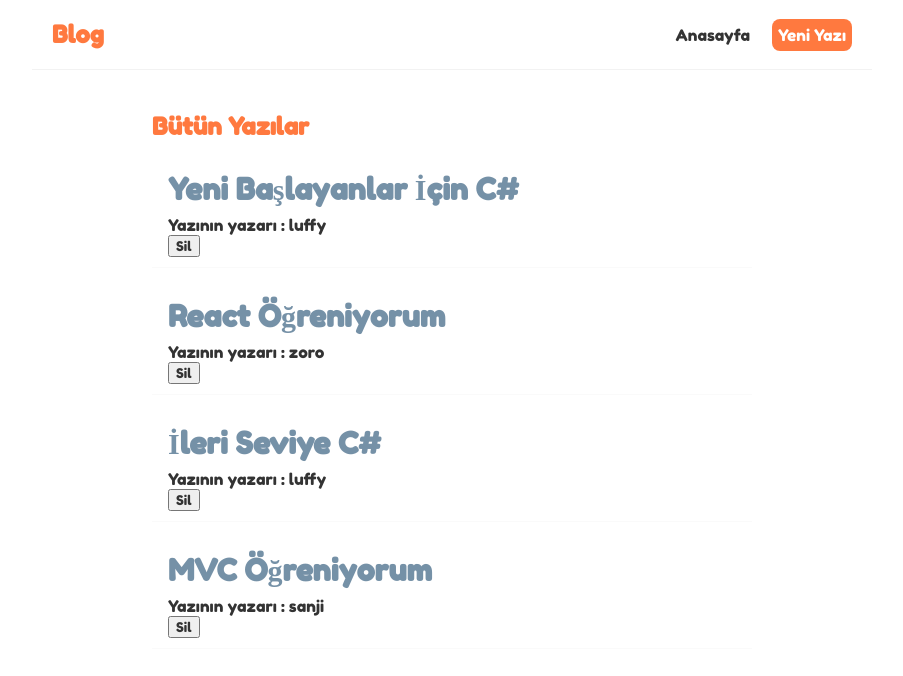
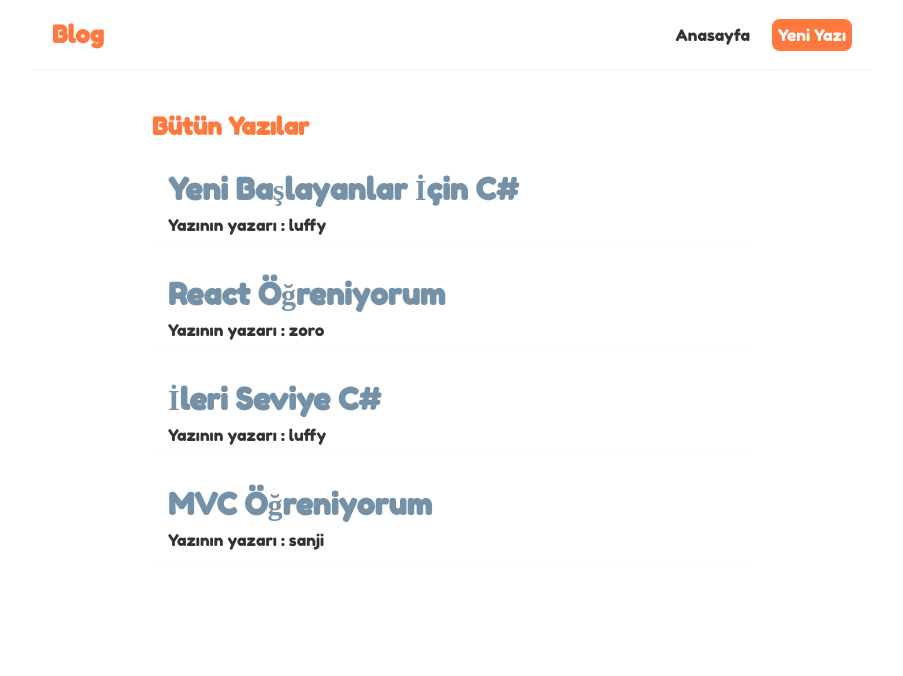
Before and after one commit to sdnrcvk/React-Basic-Blog, a React (Create React App) app: page / in a window 1280 px wide. Shown: the top 676 px of the page, without its empty margins (188-1091 px from the left). Built offline with nearby package versions, Linux system fonts and the light colour scheme; data requests are answered from the project's data file.

Commit message:
useFetch created

```diff
--- a/src/BlogList.js
+++ b/src/BlogList.js
@@ -1,7 +1,7 @@
 import React from 'react'
 
 
-export default function BlogList({bloglar,baslik,handleClick}) {
+export default function BlogList({bloglar,baslik}) {
 
     return (
     <div className="blog-list">
@@ -10,7 +10,6 @@ export default function BlogList({bloglar,baslik,handleClick}) {
         <div className="blog-preview" key={blog.id}>
             <h2>{blog.ad}</h2>
             <p>Yazının yazarı : {blog.yazar}</p>
-            <button onClick={()=>handleClick(blog.id)}>Sil</button>
         </div>
     ))}
     </div>
--- a/src/Home.js
+++ b/src/Home.js
@@ -1,40 +1,15 @@
-import { useState,useEffect } from "react";
 import BlogList from "./BlogList";
+import useFetch from "./useFetch";
 
 const Anasayfa = () => {
 
-    const [blogs,setBlogs]=useState(null)
-    const [yukleniyor,setYukleniyor]=useState(true)
-    const [hata,setHata]=useState(null)
-
-    useEffect(()=>{
-        fetch(`http://localhost:8000/yazilar`)
-        .then(res=>{
-            if(!res.ok) throw Error('Veriler çekilemedi')
-
-            return res.json();
-        })
-        .then(data=>{
-            //console.log(data);
-            setBlogs(data);
-            setYukleniyor(false);
-        })
-        .catch(err=>{
-            setYukleniyor(false);
-            setHata(err.message);
-        })
-    },[])
-
-    const handleClick=(id)=>{
-        const newBlogs=blogs.filter(blog=>blog.id!==id);
-        setBlogs(newBlogs);
-    }
+    const {veri:blogs,yukleniyor,hata}=useFetch('http://localhost:8000/yazilar')
 
     return (
         <div className="home">
             {hata && <div className="error">{hata}</div>}
             {yukleniyor && <div className="loading">Yükleniyor...</div>}
-            {blogs && <BlogList bloglar={blogs} baslik="Bütün Yazılar" handleClick={handleClick}/>}
+            {blogs && <BlogList bloglar={blogs} baslik="Bütün Yazılar"/>}
         </div>
     );
 }
--- /dev/null
+++ b/src/useFetch.js
@@ -0,0 +1,30 @@
+import { useState,useEffect } from "react";
+
+const useFetch=(url)=>{
+
+    const [veri,setVeri]=useState(null)
+    const [yukleniyor,setYukleniyor]=useState(true)
+    const [hata,setHata]=useState(null)
+
+    useEffect(()=>{
+        fetch(url)
+        .then(res=>{
+            if(!res.ok) throw Error('Veriler çekilemedi')
+
+            return res.json();
+        })
+        .then(data=>{
+            //console.log(data);
+            setVeri(data);
+            setYukleniyor(false);
+        })
+        .catch(err=>{
+            setYukleniyor(false);
+            setHata(err.message);
+        })
+    },[url])
+
+    return {veri,yukleniyor,hata}
+}
+
+export default useFetch;
```
